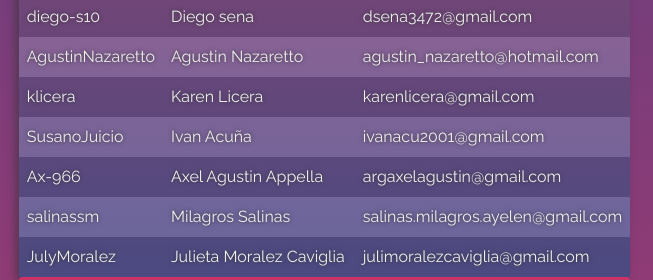
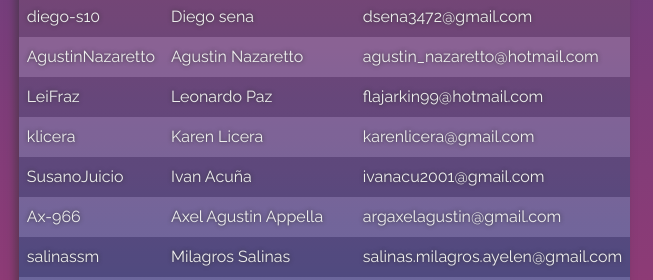
Before and after one commit to C215714N/git-fpescar-lxv14, a plain HTML site: page index.html in a window 1280 px wide. Shown: the part 1269-1549 px from the top of the page, 627-1280 px from the left. Drawn offline with nearby package versions, Linux system fonts and the light colour scheme.

Commit message:
Me añado en la tabla

```diff
--- a/index.html
+++ b/index.html
@@ -124,6 +124,11 @@
                             <td>agustin_nazaretto@hotmail.com</td>
                         </tr>
                         <tr>
+                            <td>LeiFraz</td>
+                            <td>Leonardo Paz</td>
+                            <td>flajarkin99@hotmail.com</td>
+                        </tr>
+                        <tr>
                             <td>klicera</td>
                             <td>Karen Licera</td>
                             <td>karenlicera@gmail.com</td>
```
